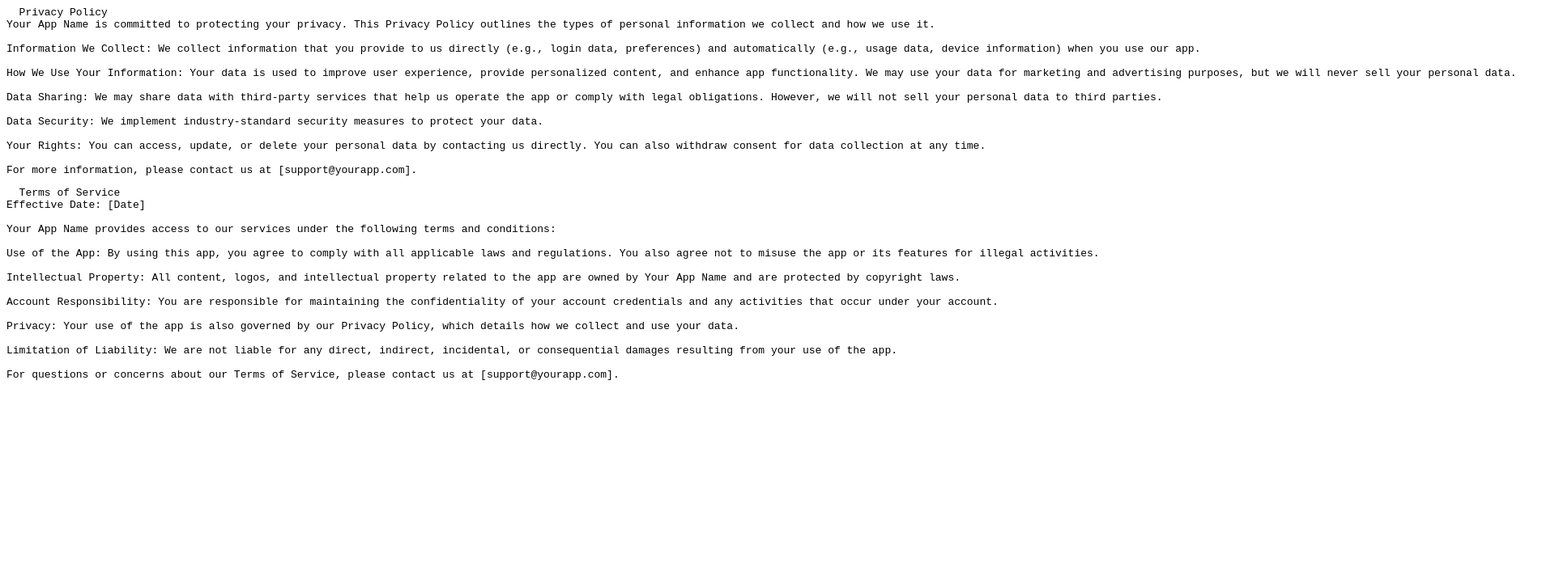
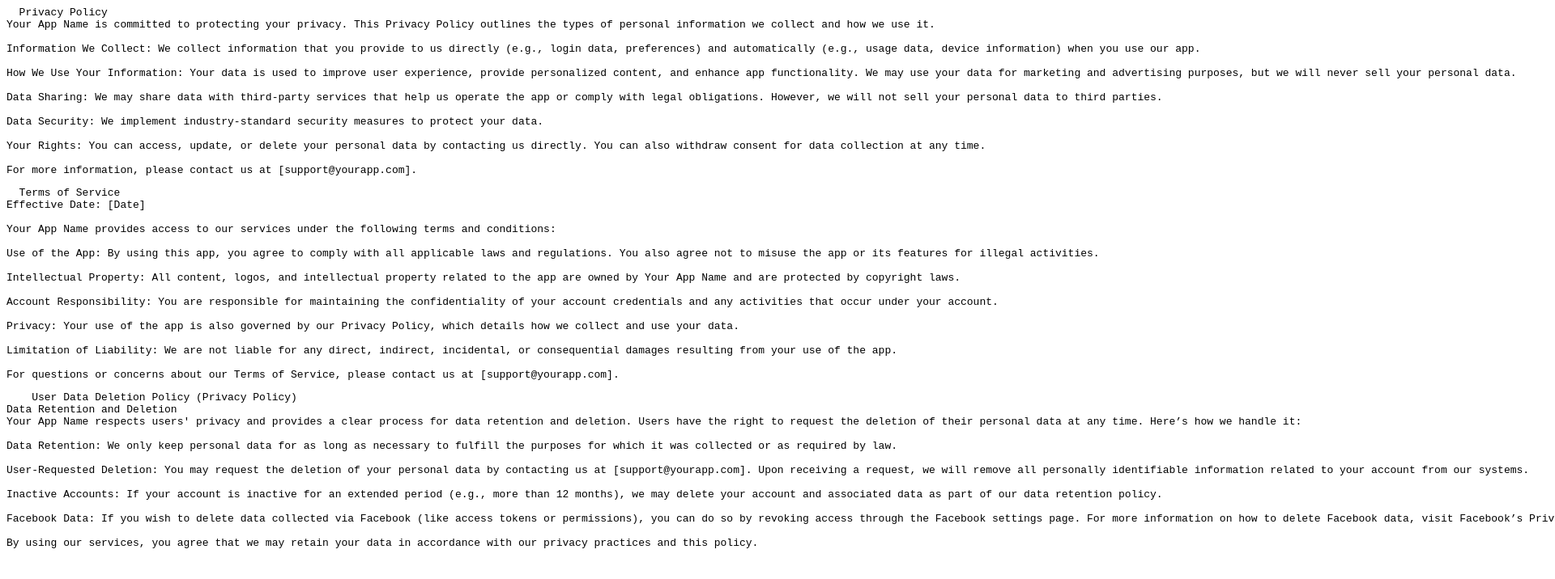
Before and after one commit to Ahmed-ITCS/trontestingprivacy, a plain HTML site: page index.html in a window 1280 px wide. Shown: the top 716 px of the page at 81% size, 1920 px wide, since content can reach past the window. Drawn offline with Linux system fonts and the light colour scheme.

Commit message:
Update index.html

```diff
--- a/index.html
+++ b/index.html
@@ -34,5 +34,19 @@ Limitation of Liability: We are not liable for any direct, indirect, incidental,
 
 For questions or concerns about our Terms of Service, please contact us at [support@yourapp.com].
 </pre>
+  <pre>
+    User Data Deletion Policy (Privacy Policy)
+Data Retention and Deletion
+Your App Name respects users' privacy and provides a clear process for data retention and deletion. Users have the right to request the deletion of their personal data at any time. Here’s how we handle it:
 
+Data Retention: We only keep personal data for as long as necessary to fulfill the purposes for which it was collected or as required by law.
+
+User-Requested Deletion: You may request the deletion of your personal data by contacting us at [support@yourapp.com]. Upon receiving a request, we will remove all personally identifiable information related to your account from our systems.
+
+Inactive Accounts: If your account is inactive for an extended period (e.g., more than 12 months), we may delete your account and associated data as part of our data retention policy.
+
+Facebook Data: If you wish to delete data collected via Facebook (like access tokens or permissions), you can do so by revoking access through the Facebook settings page. For more information on how to delete Facebook data, visit Facebook’s Privacy Settings.
+
+By using our services, you agree that we may retain your data in accordance with our privacy practices and this policy.
+  </pre>
 </html>
```
